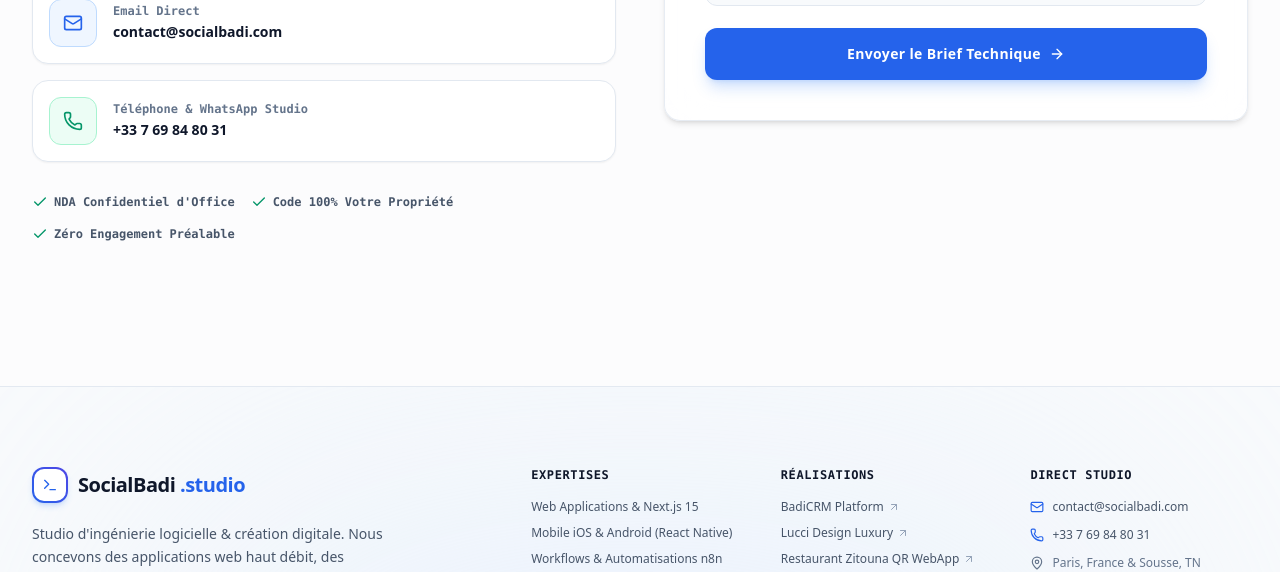
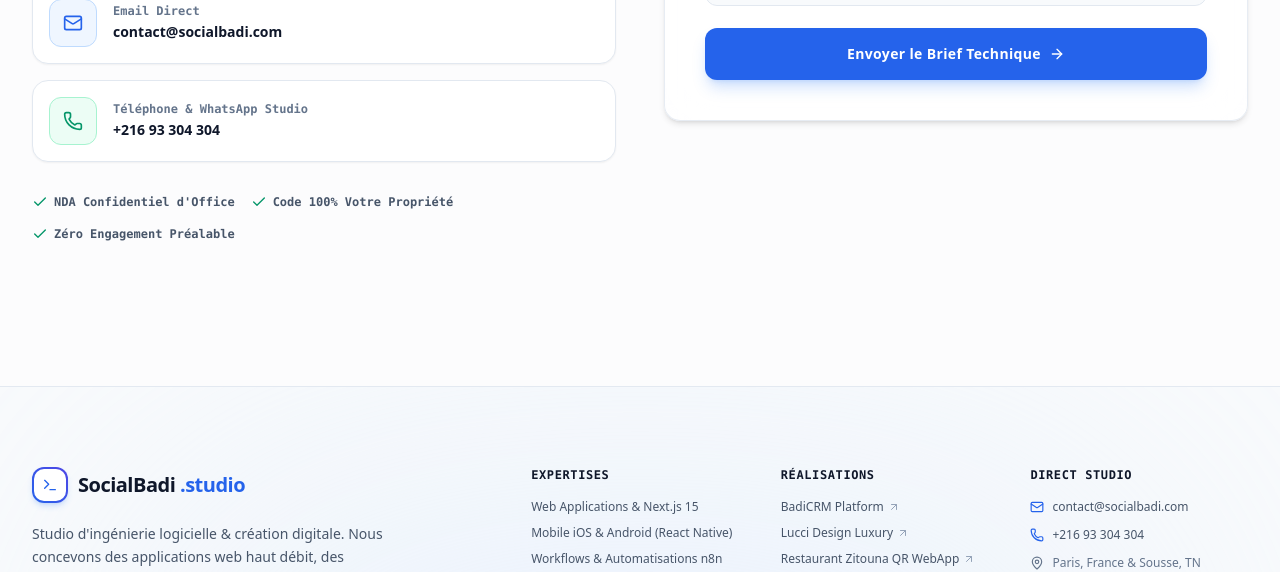
Before and after one commit to MehdiZayani/SocialBadi, a Next.js app: page /contact in a window 1280 px wide. Shown: the part 10620-11192 px from the top of the page. Built offline with nearby package versions, Linux system fonts and the light colour scheme.

Commit message:
fix(contact): update official studio phone & WhatsApp number to +216 93 304 304 across all pages

```diff
--- a/app/[lang]/legal/page.tsx
+++ b/app/[lang]/legal/page.tsx
@@ -50,7 +50,7 @@
 • Head of AI : Yassine Rassas
 • Consultant Cyber Sécurité : Mehdi Amemou
 • Email de contact : contact@socialbadi.com
-• Téléphone : +33 7 69 84 80 31`
+• Téléphone : +216 93 304 304`
         },
         {
           icon: Server,
@@ -86,7 +86,7 @@
         title: "Contact Juridique",
         desc: "Pour toute notification légale ou demande officielle, contactez notre équipe :",
         email: "contact@socialbadi.com",
-        phone: "+33 7 69 84 80 31"
+        phone: "+216 93 304 304"
       }
     },
     en: {
@@ -105,7 +105,7 @@
 • Head of AI : Yassine Rassas
 • Cybersecurity Consultant : Mehdi Amemou
 • Official Inquiries : contact@socialbadi.com
-• Phone : +33 7 69 84 80 31`
+• Phone : +216 93 304 304`
         },
         {
           icon: Server,
@@ -141,7 +141,7 @@
         title: "Legal Inquiries",
         desc: "For formal notices or compliance documentation, reach out to our legal desk:",
         email: "contact@socialbadi.com",
-        phone: "+33 7 69 84 80 31"
+        phone: "+216 93 304 304"
       }
     }
   };
--- a/app/[lang]/page.tsx
+++ b/app/[lang]/page.tsx
@@ -983,7 +983,7 @@
                 </a>
 
                 <a
-                  href="tel:+33769848031"
+                  href="tel:+21693304304"
                   className="flex items-center gap-4 p-4 rounded-2xl bg-white border border-slate-200 hover:border-emerald-500 hover:shadow-md transition-all group shadow-sm"
                 >
                   <div className="w-12 h-12 rounded-xl bg-emerald-50 border border-emerald-200 flex items-center justify-center text-emerald-600 group-hover:scale-105 transition-transform">
@@ -994,7 +994,7 @@
                       Téléphone & WhatsApp Studio
                     </span>
                     <span className="text-sm font-bold text-slate-900 group-hover:text-emerald-600 transition-colors">
-                      +33 7 69 84 80 31
+                      +216 93 304 304
                     </span>
                   </div>
                 </a>
--- a/app/[lang]/privacy/page.tsx
+++ b/app/[lang]/privacy/page.tsx
@@ -103,7 +103,7 @@
         title: "Contact & Délégué aux Données",
         desc: "Pour toute interrogation concernant notre politique de confidentialité ou l'exercice de vos droits :",
         email: "contact@socialbadi.com",
-        phone: "+33 7 69 84 80 31",
+        phone: "+216 93 304 304",
         address: "SocialBadi Studio — Paris / Tunis"
       }
     },
@@ -176,7 +176,7 @@
         title: "Privacy Officer & Contact",
         desc: "For questions regarding our privacy framework or to request data access:",
         email: "contact@socialbadi.com",
-        phone: "+33 7 69 84 80 31",
+        phone: "+216 93 304 304",
         address: "SocialBadi Studio — Paris / Tunis"
       }
     }
--- a/app/layout.tsx
+++ b/app/layout.tsx
@@ -108,7 +108,7 @@
               logo: 'https://socialbadi.com/icon.svg',
               contactPoint: {
                 '@type': 'ContactPoint',
-                telephone: '+33-7-69-84-80-31',
+                telephone: '+216-93-304-304',
                 contactType: 'customer service',
                 email: 'contact@socialbadi.com',
                 availableLanguage: ['French', 'English']
--- a/components/ModernFooter.tsx
+++ b/components/ModernFooter.tsx
@@ -184,11 +184,11 @@
                 <span className="font-medium">contact@socialbadi.com</span>
               </a>
               <a
-                href="tel:+33769848031"
+                href="tel:+21693304304"
                 className="flex items-center gap-2 hover:text-blue-600 transition-colors"
               >
                 <Phone className="w-3.5 h-3.5 text-blue-600" />
-                <span className="font-medium">+33 7 69 84 80 31</span>
+                <span className="font-medium">+216 93 304 304</span>
               </a>
               <div className="flex items-center gap-2 text-slate-500">
                 <MapPin className="w-3.5 h-3.5" />
```
Also changed, not shown: public/linkedin-logo.png.
